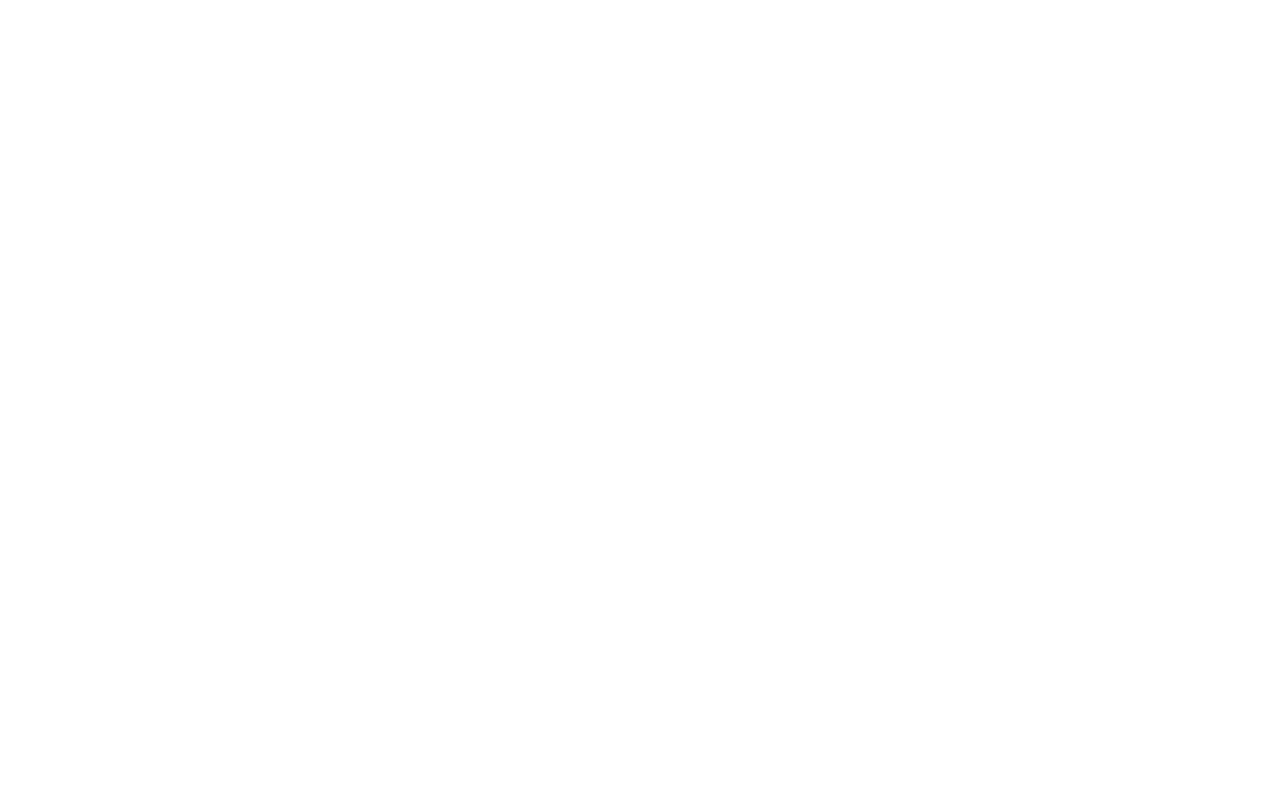
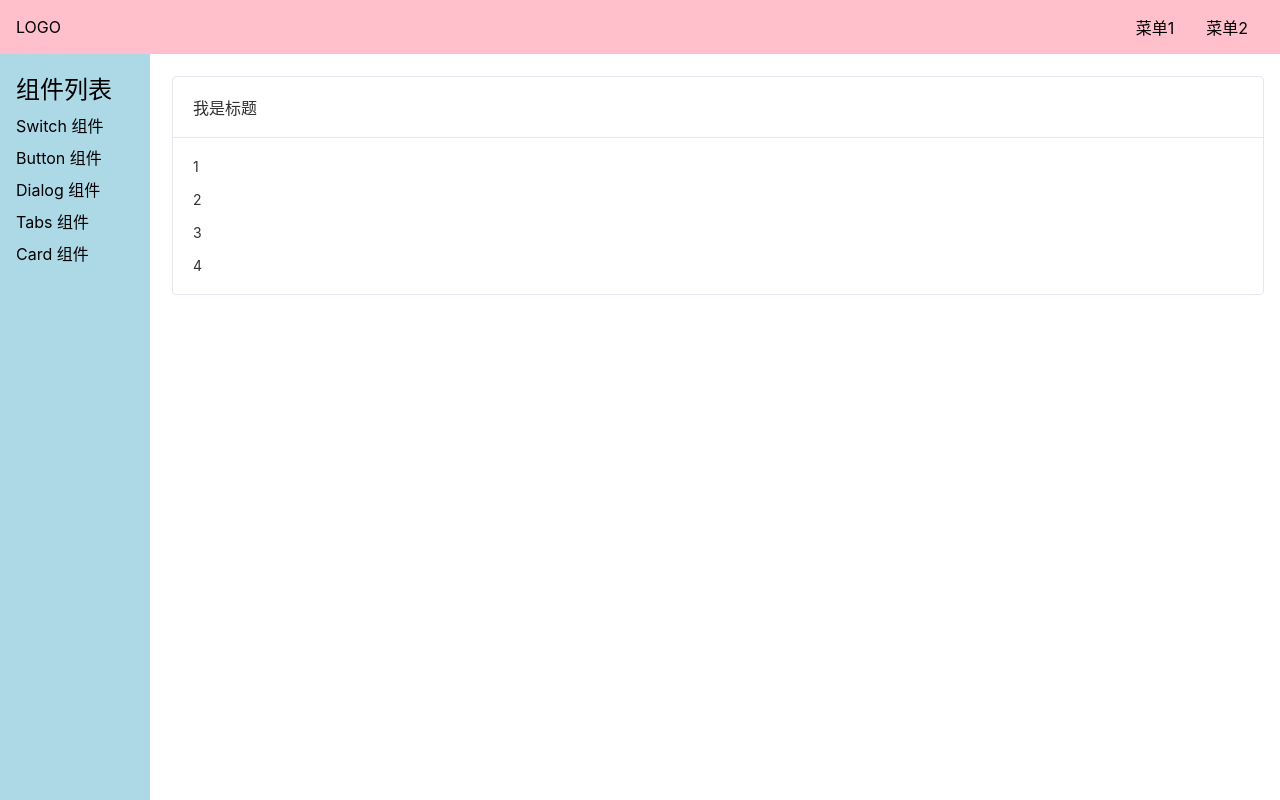
Before and after one commit to cqhaisenbao/ZeroUi-Vue3, a Vue app: page /doc/card in a window 1280 px wide. Before the commit this address had no page. Built offline with nearby package versions, Linux system fonts and the light colour scheme.

Commit message:
新增card组件

```diff
--- /dev/null
+++ b/src/components/CardDemo.vue
@@ -0,0 +1,25 @@
+<template>
+    <div>
+        <Card shadow="hover" :list-data="[1,2,3,4]">
+            <template #title>
+                <span>我是标题</span>
+            </template>
+        </Card>
+    </div>
+</template>
+
+<script lang="ts">
+import {defineComponent} from 'vue';
+import Card from "../lib/Card.vue";
+
+export default defineComponent({
+    name: "CardDemo",
+    components: {Card},
+    setup() {
+        return {};
+    }
+});
+</script>
+
+<style lang="scss">
+</style>
--- a/src/custom.d.ts
+++ b/src/custom.d.ts
@@ -1,5 +1,9 @@
+//Button
 type ButtonTheme = "button" | "link" | "text"
 
 type ButtonSize = "big" | "normal" | "small"
 
 type ButtonLevel = "main" | "normal" | "danger"
+
+//Card
+type CardShadow = "always" | "hover" | "never"
--- /dev/null
+++ b/src/lib/Card.vue
@@ -0,0 +1,74 @@
+<template>
+    <div class="zero-card-content" :class="`zero-card-shadow-${shadow}`">
+        <header class="zero-card-header">
+            <slot name="title">卡片标题</slot>
+        </header>
+        <div class="zero-card-body">
+            <slot></slot>
+            <div class="zero-card-item" v-for="(item,index) in listData" :key="index">{{ item }}</div>
+        </div>
+    </div>
+</template>
+
+<script lang="ts">
+import {defineComponent, PropType} from 'vue';
+
+export default defineComponent({
+    name: "Card",
+    props: {
+        listData: Array,
+        shadow: {
+            type: String as PropType<CardShadow>,
+            default: 'always'
+        }
+    },
+    setup() {
+        return {};
+    }
+});
+</script>
+
+<style lang="scss">
+@import "./src/style/theme.scss";
+
+.zero-card-content {
+    border-radius: 4px;
+    border: 1px solid $o-border-color;
+    background-color: #fff;
+    overflow: hidden;
+    color: #303133;
+
+    &.zero-card-shadow-always {
+        box-shadow: 0 2px 12px 0 rgb(0 0 0 / 10%);
+    }
+
+    &.zero-card-shadow-never {
+        box-shadow: none;
+    }
+
+    &.zero-card-shadow-hover {
+        &:hover {
+            box-shadow: 0 2px 12px 0 rgb(0 0 0 / 10%);
+        }
+    }
+
+    .zero-card-header {
+        padding: 18px 20px;
+        border-bottom: 1px solid $o-border-color;
+        box-sizing: border-box;
+    }
+
+    .zero-card-body {
+        padding: 20px;
+
+        .zero-card-item {
+            margin-bottom: 16px;
+            font-size: 14px;
+
+            &:last-child {
+                margin-bottom: 0;
+            }
+        }
+    }
+}
+</style>
--- a/src/router/router.ts
+++ b/src/router/router.ts
@@ -6,6 +6,7 @@
 import ButtonDemo from "../components/ButtonDemo.vue";
 import DialogDemo from "../components/DialogDemo.vue";
 import TabsDemo from "../components/TabsDemo.vue";
+import CardDemo from "../components/CardDemo.vue";
 
 const history = createWebHistory();
 const router = createRouter({
@@ -20,6 +21,7 @@
                 {path: "button", component: ButtonDemo},
                 {path: "dialog", component: DialogDemo},
                 {path: "tabs", component: TabsDemo},
+                {path: "card", component: CardDemo}
             ]
         }
     ]
--- a/src/views/Doc.vue
+++ b/src/views/Doc.vue
@@ -16,6 +16,9 @@
                     </li>
                     <li>
                         <router-link to="/doc/tabs">Tabs 组件</router-link>
+                    </li>
+                    <li>
+                        <router-link to="/doc/card">Card 组件</router-link>
                     </li>
                 </ol>
             </aside>
```
